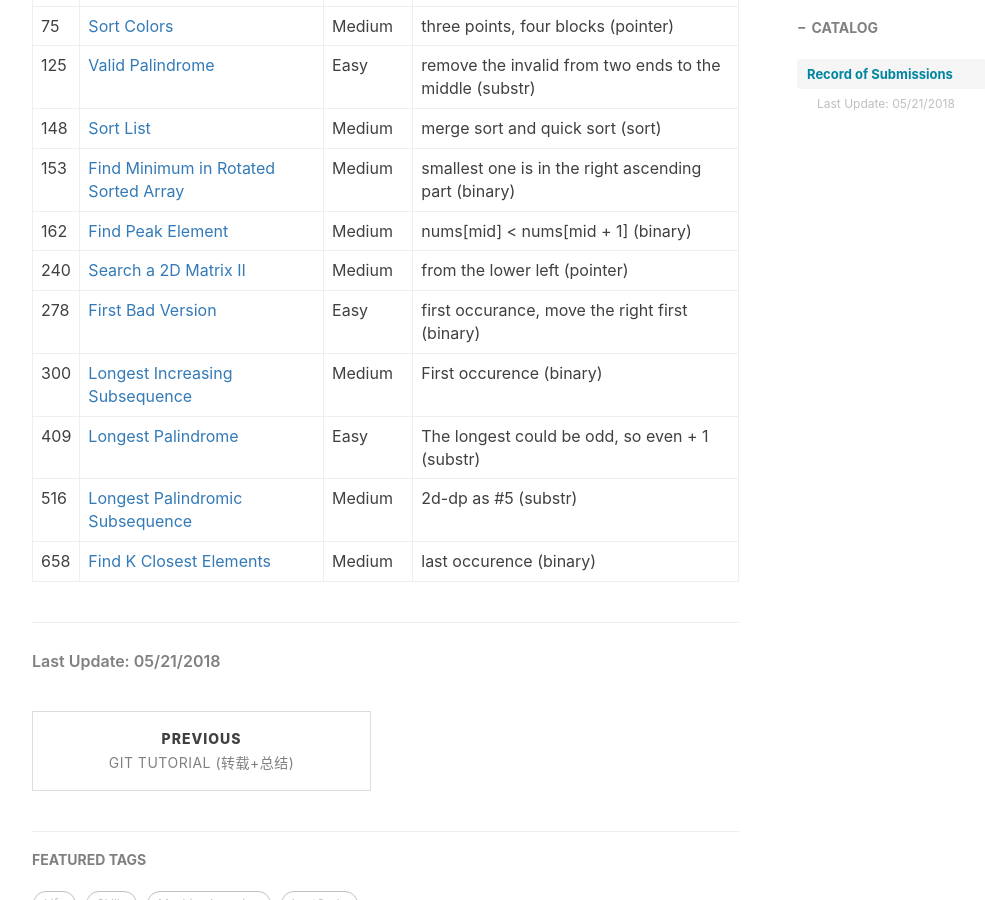
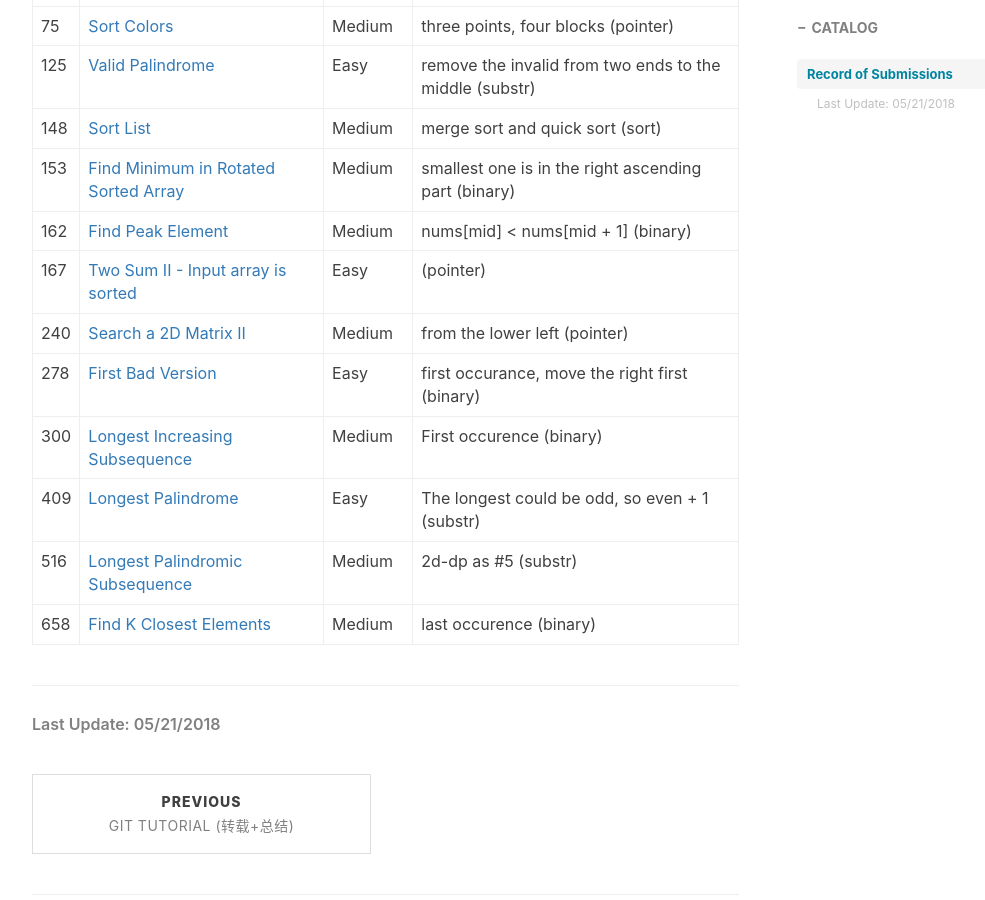
Before and after one commit to ly16/ly16.github.io, a Jekyll site: the page built from _posts/2018-05-18-leetcode-record-round1.md, in a window 1280 px wide and 900 px high, scrolled down 1116 px. Shown: the whole window, without its empty margins (233-1218 px from the left). Built offline with Jekyll 4.4.1, drawn with Linux system fonts in a browser that asks for light colours; nearby versions of some CDN libraries; comment, search, counter and statistics services are not loaded.

Commit message:
Update 2018-05-18-leetcode-record-round1.md

```diff
--- a/_posts/2018-05-18-leetcode-record-round1.md
+++ b/_posts/2018-05-18-leetcode-record-round1.md
@@ -29,6 +29,7 @@ tags:
 |148|[Sort List](https://github.com/ly16/LC-Practice/blob/master/Sort%20List.java)|Medium|merge sort and quick sort (sort)|
 |153|[Find Minimum in Rotated Sorted Array](https://github.com/ly16/LC-Practice/blob/master/Find%20Minimum%20in%20Rotated%20Sorted%20Array.java)|Medium|smallest one is in the right ascending part (binary)|
 |162|[Find Peak Element](https://github.com/ly16/LC-Practice/blob/master/Find%20Peak%20Element.java)|Medium|nums[mid] < nums[mid + 1] (binary)|
+|167|[Two Sum II - Input array is sorted](https://leetcode.com/problems/two-sum-ii-input-array-is-sorted/description/)|Easy|(pointer)|
 |240|[Search a 2D Matrix II](https://github.com/ly16/LC-Practice/blob/master/Search%20a%202D%20Matrix%20II.java)|Medium|from the lower left (pointer)|
 |278|[First Bad Version](https://github.com/ly16/LC-Practice/blob/master/First%20Bad%20Version.java)|Easy|first occurance, move the right first (binary)|
 |300|[Longest Increasing Subsequence](https://github.com/ly16/LC-Practice/blob/master/Longest%20Ascending%20Subsequence.java)|Medium|First occurence (binary)|
```
